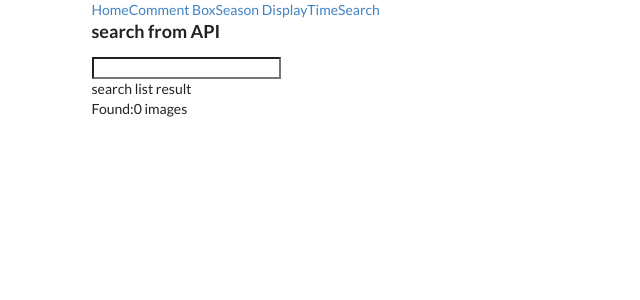
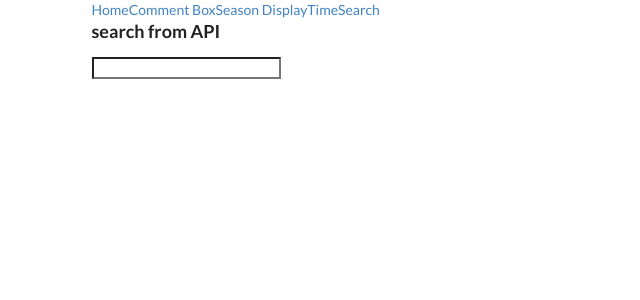
Before and after one commit to thule78/react-redux, a React app: page /search in a window 1280 px wide. Shown: the top 300 px of the page, without its empty margins (0-640 px from the left). Built offline with nearby package versions, Linux system fonts and the light colour scheme.

Commit message:
show list photos

```diff
--- a/src/components/Search.jsx
+++ b/src/components/Search.jsx
@@ -26,12 +26,13 @@ class Search extends Component{
   }
 
   render(){
+
     return(
       <div>
         <h3>search from API</h3>
         <SearchBar onThisSubmitChange={this.onSearchSubmit}/>
-        <SearchList />
-        Found:{this.state.images.length} images
+        <SearchList images={this.state.images} />
+
       </div>
       )
   }
--- a/src/components/SearchList.jsx
+++ b/src/components/SearchList.jsx
@@ -1,13 +1,14 @@
-import React, {Component} from 'react';
+import React from 'react';
 
-class SearchList extends Component{
-  render(){
-    return(
-      <div>
-        <p>search list result</p>
-      </div>
-      )
-  }
-}
+const SearchList =  props =>{
+  console.log(props.images);
+  const photo = props.images.map(image => {return <img src={image.urls.small} />}
+  );
+  return (
+    <div>
+      {photo}
+    </div>
+    )
+};
 
 export default SearchList
```
